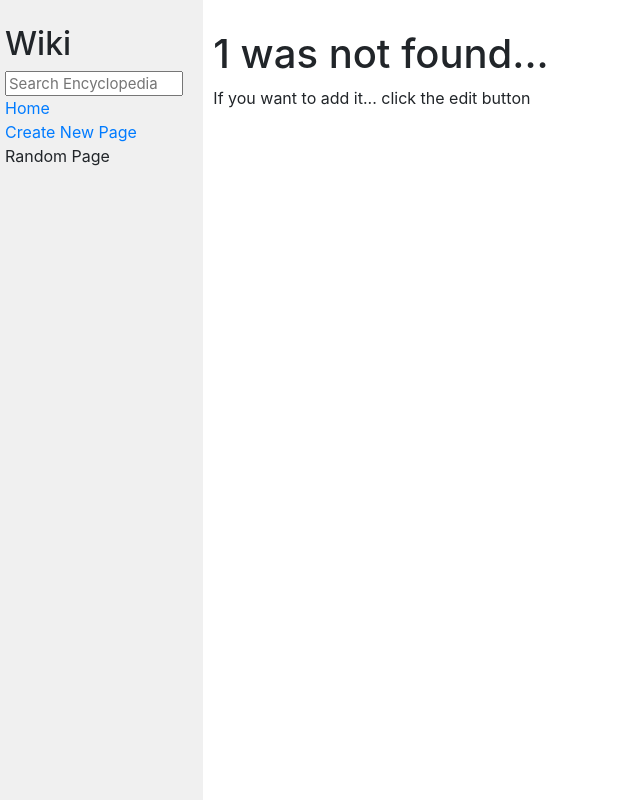
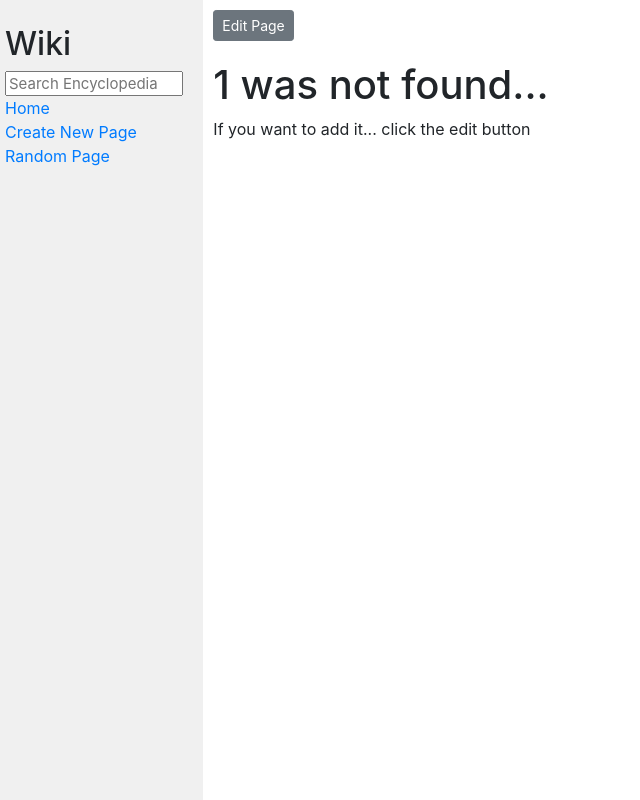
Before and after one commit to alexcodes11/Wiki, a Django app: page /wiki/1 in a window 1280 px wide. Shown: the whole page, without its empty margins (0-640 px from the left). Run offline with Django 3.2, Linux system fonts and the light colour scheme; some libraries are stand-ins or nearby versions.

Commit message:
Completed the Project

```diff
--- a/encyclopedia/templates/encyclopedia/editpage.html
+++ b/encyclopedia/templates/encyclopedia/editpage.html
@@ -5,16 +5,17 @@
 {% endblock %}
 
 {% block body %}
-<h1>Editing {{title}} Page</h1>
+
 <div style=" margin: auto; width: 60%;">
 <form action="" method="post">
+    <h1>Editing {{title}} Page</h1>
          {% csrf_token %}
         <div class="form-group">
             <label for="exampleFormControlTextarea3"></label>
             <textarea placeholder="Wiki information here"class="form-control" id="exampleFormControlTextarea3" rows="15" name="text" >{{content}}</textarea>
         </div>
         <div style="display:flex;  justify-content:right;">
-        <button type="submit" class="btn btn-secondary btn-lg">Edit Page</button>
+        <button type="submit" class="btn btn-secondary">Edit Page</button>
         </div>
     </form>
 </div>
--- a/encyclopedia/templates/encyclopedia/error.html
+++ b/encyclopedia/templates/encyclopedia/error.html
@@ -5,6 +5,9 @@
 {% endblock %}
 
 {% block body %}
+<form action="{% url 'editpage' title %}" method="get">
+    <button type="submit" class="btn btn-secondary btn-sm">Edit Page</button>
+</form>
 <h1>{{title}} was not found...</h1>
 <p>If you want to add it... click the edit button</p>
 {% endblock %}
--- a/encyclopedia/templates/encyclopedia/layout.html
+++ b/encyclopedia/templates/encyclopedia/layout.html
@@ -21,10 +21,10 @@
                     <a href="{% url 'index' %}">Home</a>
                 </div>
                 <div>
-                    <a href="{% url 'newpage' %}"> Create New Page</a>
+                    <a href="{% url 'newpage' %}">Create New Page</a>
                 </div>
                 <div>
-                    Random Page
+                    <a href="{% url 'randompage' %}">Random Page</a>
                 </div>
                 {% block nav %}
                 {% endblock %}
--- a/encyclopedia/templates/encyclopedia/wiki.html
+++ b/encyclopedia/templates/encyclopedia/wiki.html
@@ -5,5 +5,8 @@
 {% endblock %}
 
 {% block body %}
+<form action="{% url 'editpage' title %}" method="get">
+    <button type="submit" class="btn btn-secondary btn-sm">Edit Page</button>
+</form>
     {{entry | safe }}
 {% endblock %}
--- a/encyclopedia/urls.py
+++ b/encyclopedia/urls.py
@@ -7,5 +7,6 @@ urlpatterns = [
     path("wiki/<str:title>", views.title, name ="title"),
     path("search/", views.search, name = "search"),
     path("wiki/new/", views.newpage, name= "newpage"),
-    path("wiki/<str:title>/edit", views.editpage, name = "editpage")
+    path("wiki/<str:title>/edit", views.editpage, name = "editpage"),
+    path("wiki/", views.randompage, name = "randompage")
 ]
--- a/encyclopedia/views.py
+++ b/encyclopedia/views.py
@@ -1,9 +1,9 @@
-from types import NoneType
 from django.shortcuts import redirect, render
 from . import util
 from markdown import markdown
 import re
 from django.contrib import messages
+import random
 
 
 def index(request):
@@ -45,6 +45,11 @@ def search(request):
     return redirect('title', search)
 
 def newpage(request):
+    """
+    Here we render a form when you click the link. Once form is submitted we check if the title of the wiki page
+    already exists. If the title exists we return an error message that prompts them to edit the page if they want.
+    If the title is new then we save the new entry and redirect them to the new page they created.
+    """
     if request.method == "GET":
         return render(request, "encyclopedia/new.html" )
     if request.method == "POST":
@@ -61,14 +66,24 @@ def newpage(request):
             })
 
 def editpage(request, title):
+    """
+    When you click the edit button or link you will be shown the current markdown content. After you finish editing
+    it you can click Save Page. Once clicked you are redirected back to the title function so you can see the same page
+    but with the changes you made.
+    """
     if request.method == "GET":
         entry = util.get_entry(title)
         return render(request, "encyclopedia/editpage.html", {
             "title": title,
             "content": entry
         })
-    # note to self. In case you forget the above code works. You just need to make the edit button work.
     if request.method == "POST":
         content = request.POST.get('text')
         util.save_entry(title, content)
         return redirect('title', title)
+
+def randompage(request):
+    # In this function we just randomly pick from our current wiki pages. Once elected we redirect you back to the title function
+    entries = util.list_entries()
+    elected = random.choice(entries)
+    return redirect('title', elected)
```
Also changed, not shown: entries/Django.md (deleted, +0 -3 lines).
